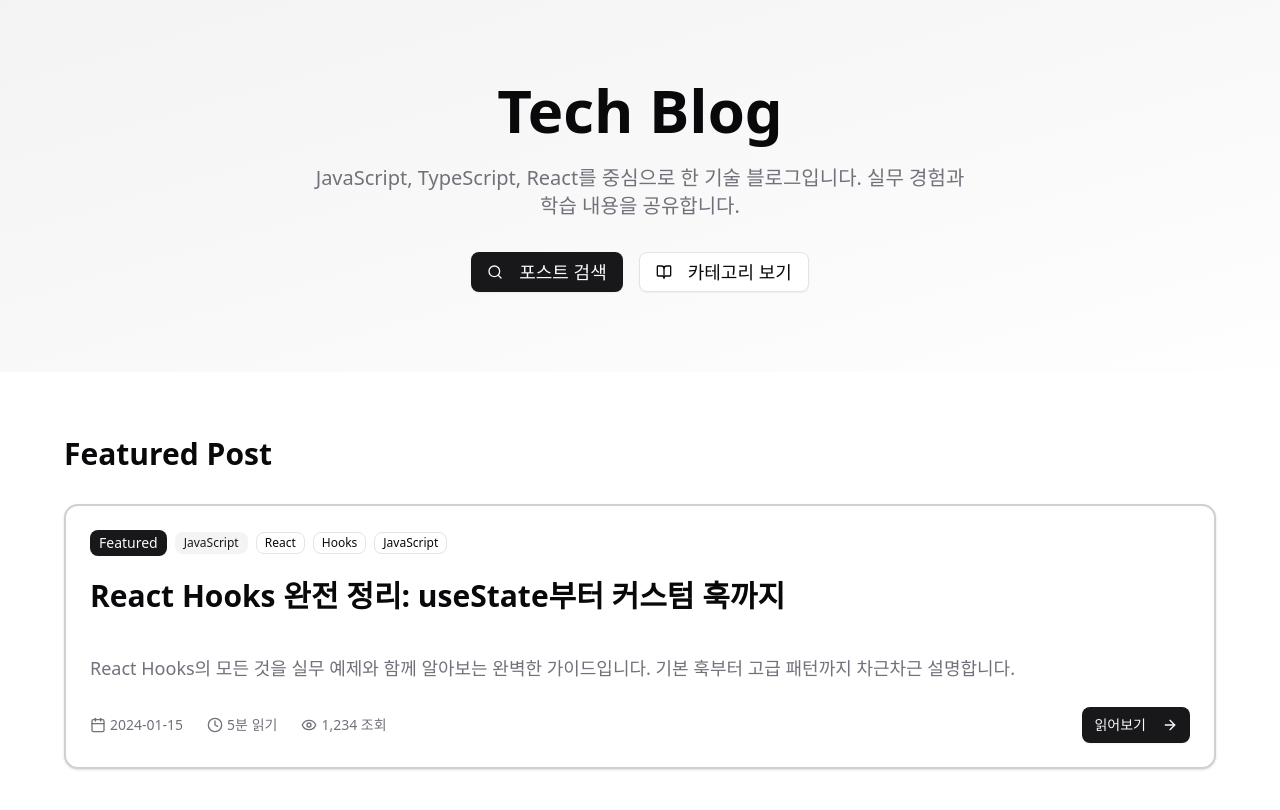
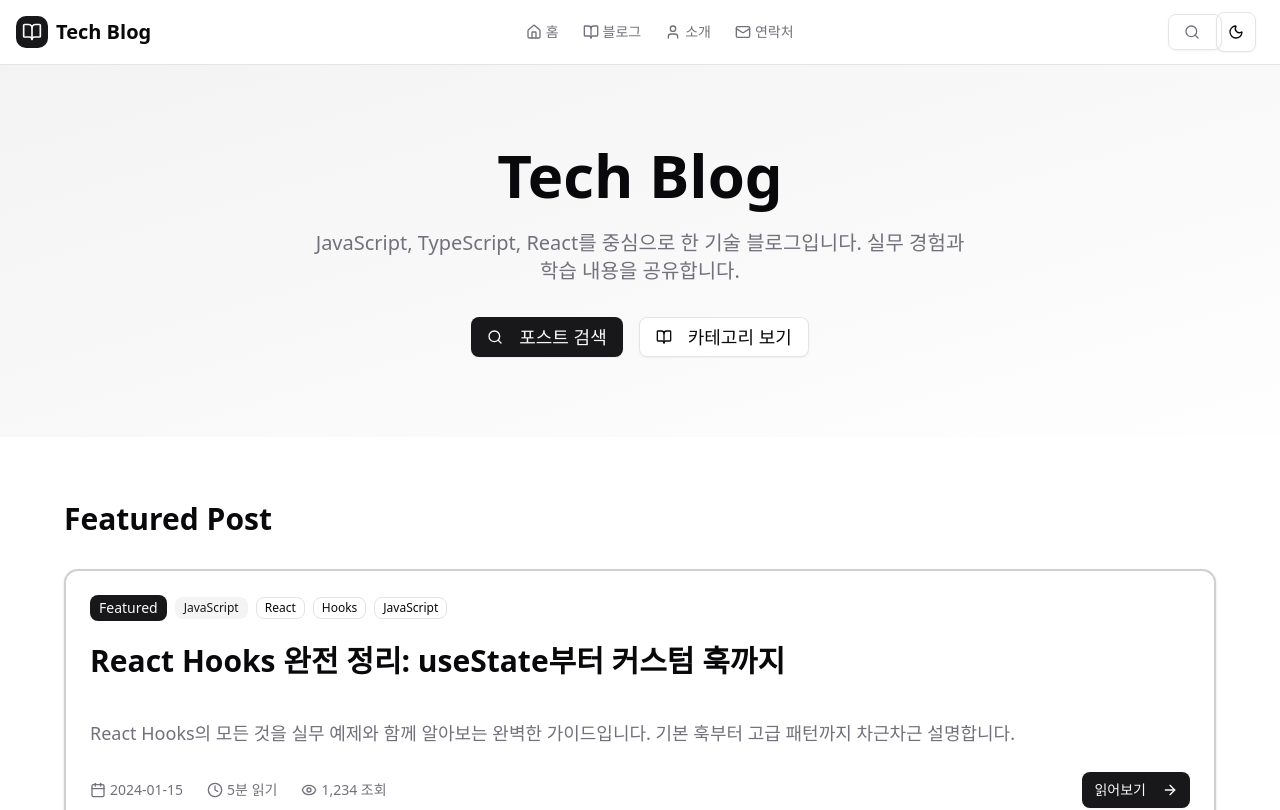
Before and after one commit to moomookcow/devlog, a React (Vite) app: page / in a window 1280 px wide. Shown: the top 810 px of the page. Built offline with nearby package versions, Linux system fonts and the light colour scheme.

Commit message:
App 컴포넌트에 레이아웃 추가: HomePage를 Layout 컴포넌트로 감싸 사이드바 표시 여부를 설정함.

```diff
--- a/src/App.tsx
+++ b/src/App.tsx
@@ -1,7 +1,12 @@
+import Layout from "@/components/layout/Layout";
 import HomePage from "./pages/HomePage";
 
 function App() {
-  return <HomePage />;
+  return (
+    <Layout showSidebar={false}>
+      <HomePage />
+    </Layout>
+  );
 }
 
 export default App;
```
